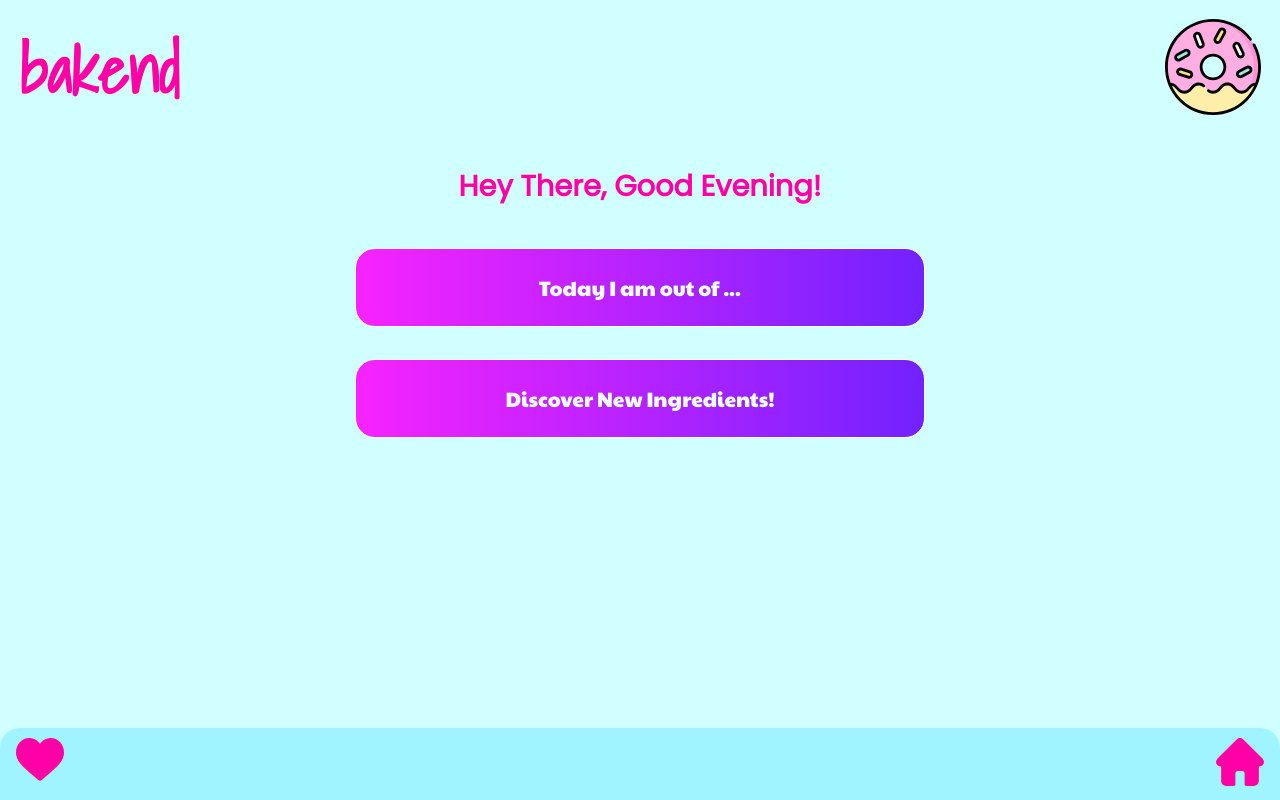
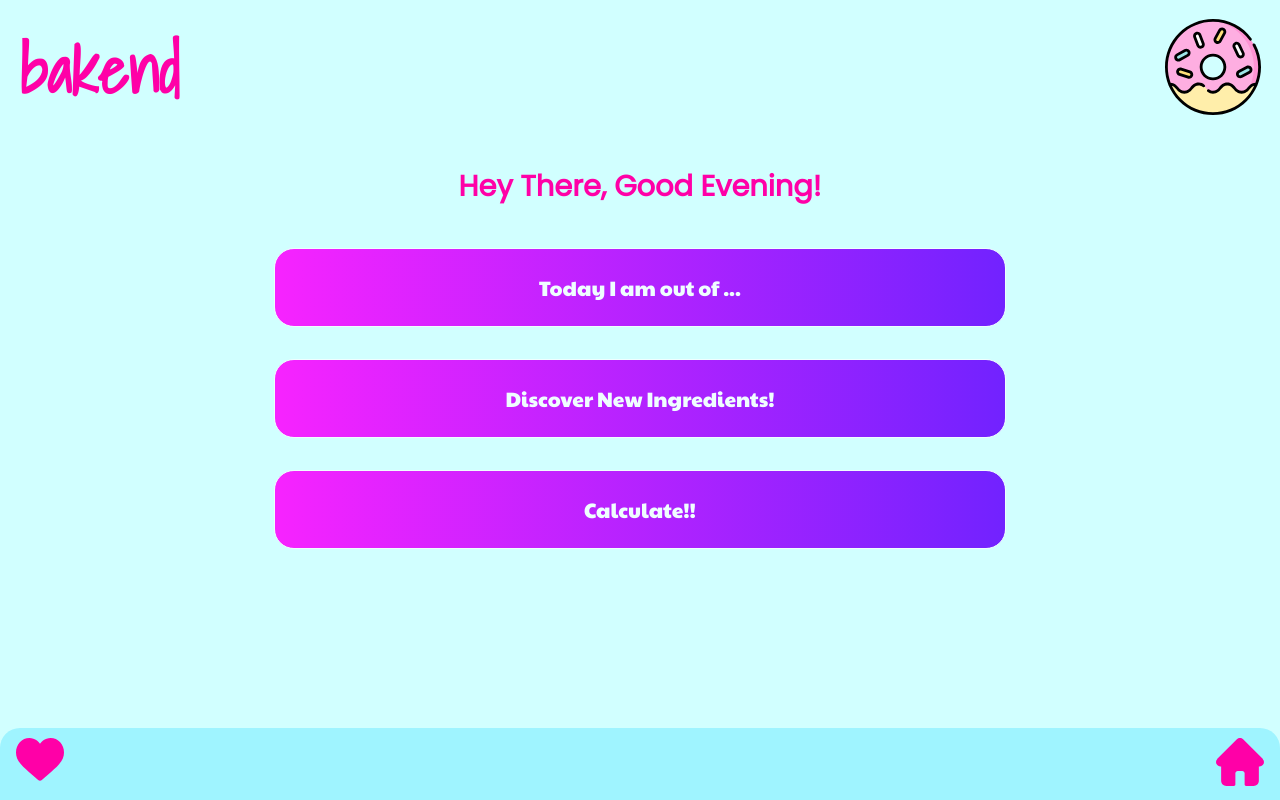
Before and after one commit to SilviaBarcellini/bakend, a Next.js app: page / in a window 1280 px wide. Built offline with nearby package versions, Linux system fonts and the light colour scheme.

Commit message:
✨ add link to calculator page

```diff
--- a/pages/index.tsx
+++ b/pages/index.tsx
@@ -31,6 +31,11 @@ export default function Home() {
                 <Btn label="Discover New Ingredients!" />
               </a>
             </Link>
+            <Link href="/Calculator">
+              <a>
+                <Btn label="Calculate!!" />
+              </a>
+            </Link>
           </div>
         </div>
         <footer className={styles.footer}>
```
